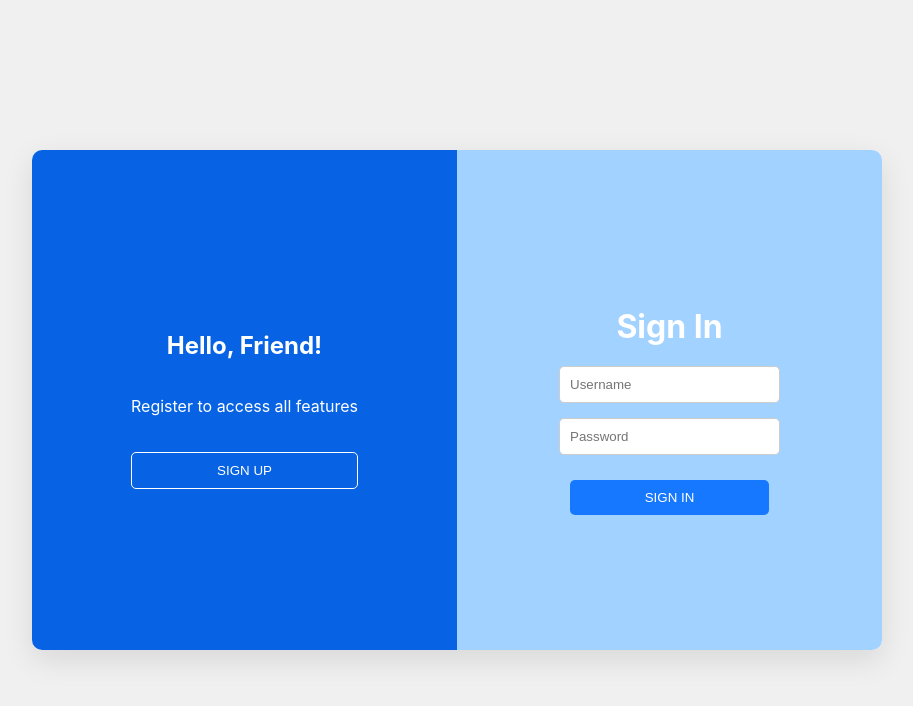
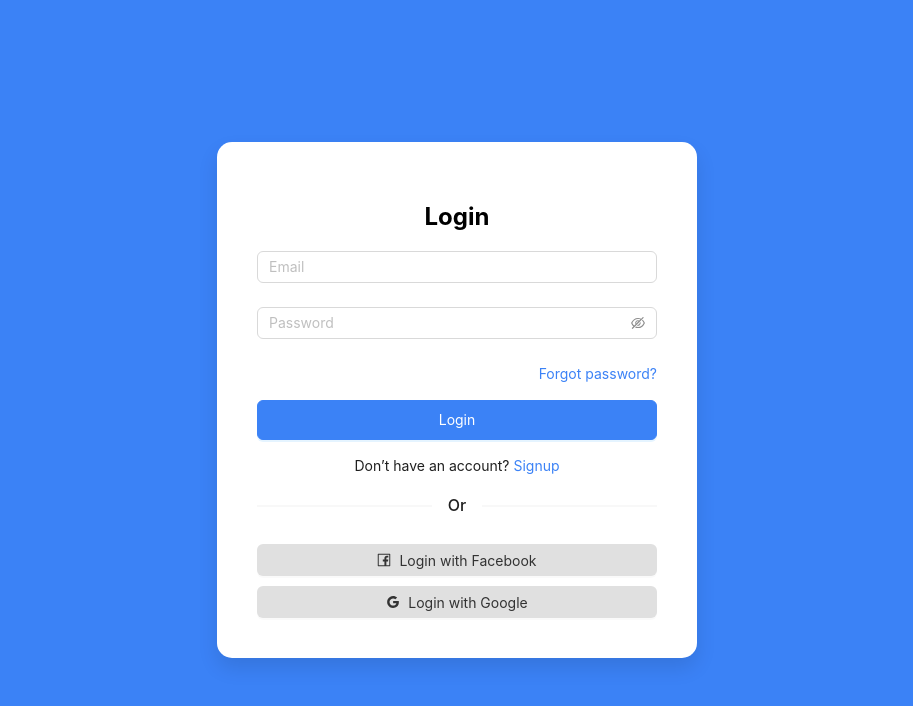
Before and after one commit to thanhlamcode/MyCV, a React (Create React App) app: page / in a window 1280 px wide. Shown: the top 706 px of the page, without its empty margins (183-1096 px from the left). Built offline with nearby package versions, Linux system fonts and the light colour scheme.

Commit message:
Giao diện đăng ký, đăng nhập khác

```diff
--- a/src/pages/Auth/Auth.css
+++ b/src/pages/Auth/Auth.css
@@ -1,120 +1,74 @@
+.auth-wrapper {
+  display: flex;
+  justify-content: center;
+  align-items: center;
+  height: 100vh;
+  background-color: #3b82f6; /* Blue background similar to the example */
+}
+
 .auth-container {
   display: flex;
   justify-content: center;
   align-items: center;
-  height: 100vh;
-  background-color: #f0f0f0;
-  position: relative;
-  overflow: hidden;
+  background-color: #ffffff;
+  border-radius: 15px;
+  padding: 40px;
+  box-shadow: 0 10px 20px rgba(0, 0, 0, 0.1);
+  width: 400px;
 }
 
 .auth-card {
-  display: flex;
-  width: 850px;
-  height: 500px;
-  background: white;
-  border-radius: 10px;
-  overflow: hidden;
-  box-shadow: 0px 10px 30px rgba(0, 0, 0, 0.1);
-  transition: transform 0.6s ease-in-out;
-}
-
-.sign-in-mode .auth-card {
-  transform: translateX(0);
-}
-
-.sign-up-mode .auth-card {
-  transform: translateX(-100%);
-}
-
-.left-side,
-.right-side {
-  width: 50%;
-  padding: 50px;
-  display: flex;
-  justify-content: center;
-  align-items: center;
-  transition: transform 0.6s ease-in-out;
-}
-
-.sign-in-mode .left-side {
-  transform: translateX(0);
-}
-
-.sign-up-mode .left-side {
-  transform: translateX(100%);
-}
-
-.sign-in-mode .right-side {
-  transform: translateX(0);
-}
-
-.sign-up-mode .right-side {
-  transform: translateX(-100%);
-}
-
-form {
-  display: flex;
-  flex-direction: column;
-  justify-content: center;
-  align-items: center;
-}
-
-h1 {
-  margin-bottom: 20px;
-  font-size: 2rem;
-}
-
-input {
-  margin-bottom: 15px;
-  padding: 10px;
-  border-radius: 5px;
-  border: 1px solid #ccc;
   width: 100%;
 }
 
-button {
-  padding: 10px;
-  background-color: #1677ff;
-  color: white;
-  border: none;
-  border-radius: 5px;
-  cursor: pointer;
-  margin-top: 10px;
-  width: 100%;
+h2 {
+  text-align: center;
+  margin-bottom: 20px;
+  font-size: 24px;
 }
 
-button:hover {
-  background-color: #1677ff;
+.forgot-password {
+  text-align: right;
+  margin-bottom: 15px;
 }
 
-.toggle-container {
-  display: flex;
-  flex-direction: column;
-  justify-content: center;
-  align-items: center;
+.switch-mode {
+  text-align: center;
+  margin-top: 15px;
 }
 
-.toggle-btn {
-  margin-top: 20px;
-  background: none;
-  color: white;
-  border: 1px solid white;
-  padding: 10px 30px;
-  border-radius: 5px;
+a {
+  color: #3b82f6;
   cursor: pointer;
 }
 
-.toggle-btn:hover {
-  background-color: rgba(255, 255, 255, 0.1);
+a:hover {
+  text-decoration: underline;
 }
 
-.left-side {
-  background-color: #0763e4;
-  color: white;
+.ant-btn-primary {
+  background-color: #3b82f6;
+  border-color: #3b82f6;
+  height: 40px;
 }
 
-.right-side {
-  background-color: #a2d2ff;
-  color: white;
+.ant-btn-primary:hover {
+  background-color: #2563eb;
+  border-color: #2563eb;
 }
+
+.social-login-btn {
+  margin-top: 10px;
+  background-color: #e0e0e0;
+  border: none;
+  color: #333;
+}
+
+.social-login-btn:hover {
+  background-color: #d0d0d0;
+}
+
+.ant-divider {
+  border-color: #e0e0e0;
+  margin: 20px 0;
+}
--- a/src/pages/Auth/index.js
+++ b/src/pages/Auth/index.js
@@ -1,4 +1,7 @@
+/* eslint-disable jsx-a11y/anchor-is-valid */
 import React, { useState } from "react";
+import { Form, Input, Button, Divider } from "antd";
+import { FacebookOutlined, GoogleOutlined } from "@ant-design/icons";
 import "./Auth.css";
 
 function Auth() {
@@ -9,45 +12,110 @@ function Auth() {
   };
 
   return (
-    <div className="auth-container">
-      <div
-        className={`auth-card ${isSignIn ? "sign-in-mode" : "sign-up-mode"}`}
-      >
-        <div className="left-side">
+    <div className="auth-wrapper">
+      <div className="auth-container">
+        <div className="auth-card">
           {isSignIn ? (
-            <div className="toggle-container">
-              <h2>Hello, Friend!</h2>
-              <p>Register to access all features</p>
-              <button className="toggle-btn" onClick={toggleAuthMode}>
-                SIGN UP
-              </button>
-            </div>
+            <>
+              <h2>Login</h2>
+              <Form layout="vertical">
+                <Form.Item
+                  name="email"
+                  rules={[
+                    { required: true, message: "Please input your email!" },
+                  ]}
+                >
+                  <Input placeholder="Email" />
+                </Form.Item>
+                <Form.Item
+                  name="password"
+                  rules={[
+                    { required: true, message: "Please input your password!" },
+                  ]}
+                >
+                  <Input.Password placeholder="Password" />
+                </Form.Item>
+                <div className="forgot-password">
+                  <a href="#">Forgot password?</a>
+                </div>
+                <Button type="primary" htmlType="submit" block>
+                  Login
+                </Button>
+                <div className="switch-mode">
+                  Don’t have an account? <a onClick={toggleAuthMode}>Signup</a>
+                </div>
+              </Form>
+              <Divider>Or</Divider>
+              <Button
+                icon={<FacebookOutlined />}
+                block
+                className="social-login-btn"
+              >
+                Login with Facebook
+              </Button>
+              <Button
+                icon={<GoogleOutlined />}
+                block
+                className="social-login-btn"
+              >
+                Login with Google
+              </Button>
+            </>
           ) : (
-            <form className="sign-up-form">
-              <h1>Create Account</h1>
-              <input type="text" placeholder="Name" />
-              <input type="email" placeholder="Email" />
-              <input type="password" placeholder="Password" />
-              <button>SIGN UP</button>
-            </form>
-          )}
-        </div>
-        <div className="right-side">
-          {isSignIn ? (
-            <form className="sign-in-form">
-              <h1>Sign In</h1>
-              <input type="text" placeholder="Username" />
-              <input type="password" placeholder="Password" />
-              <button>SIGN IN</button>
-            </form>
-          ) : (
-            <div className="toggle-container">
-              <h2>Welcome Back!</h2>
-              <p>Sign in to continue</p>
-              <button className="toggle-btn" onClick={toggleAuthMode}>
-                SIGN IN
-              </button>
-            </div>
+            <>
+              <h2>Signup</h2>
+              <Form layout="vertical">
+                <Form.Item
+                  name="email"
+                  rules={[
+                    { required: true, message: "Please input your email!" },
+                  ]}
+                >
+                  <Input placeholder="Email" />
+                </Form.Item>
+                <Form.Item
+                  name="password"
+                  rules={[
+                    { required: true, message: "Please create a password!" },
+                  ]}
+                >
+                  <Input.Password placeholder="Create password" />
+                </Form.Item>
+                <Form.Item
+                  name="confirm-password"
+                  rules={[
+                    {
+                      required: true,
+                      message: "Please confirm your password!",
+                    },
+                  ]}
+                >
+                  <Input.Password placeholder="Confirm password" />
+                </Form.Item>
+                <Button type="primary" htmlType="submit" block>
+                  Signup
+                </Button>
+                <div className="switch-mode">
+                  Already have an account? <a onClick={toggleAuthMode}>Login</a>
+                </div>
+              </Form>
+              <Divider>Or</Divider>
+              <Button
+                icon={<FacebookOutlined />}
+                block
+                className="social-login-btn"
+                style={{ background: "#4267B2" }}
+              >
+                Signup with Facebook
+              </Button>
+              <Button
+                icon={<GoogleOutlined />}
+                block
+                className="social-login-btn"
+              >
+                Signup with Google
+              </Button>
+            </>
           )}
         </div>
       </div>
```
